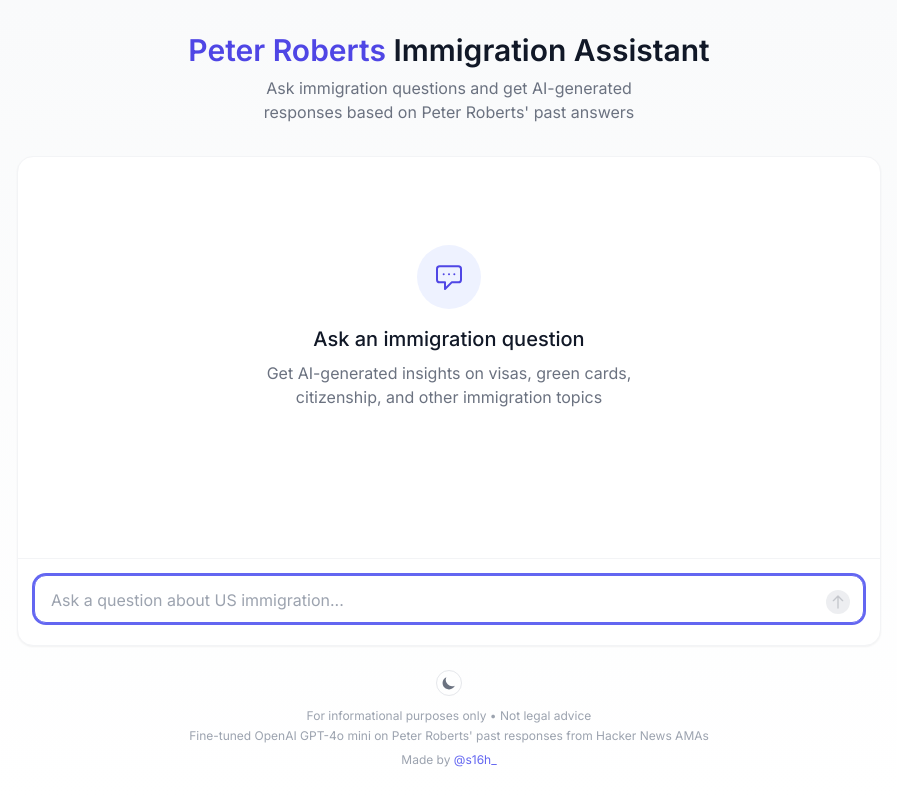
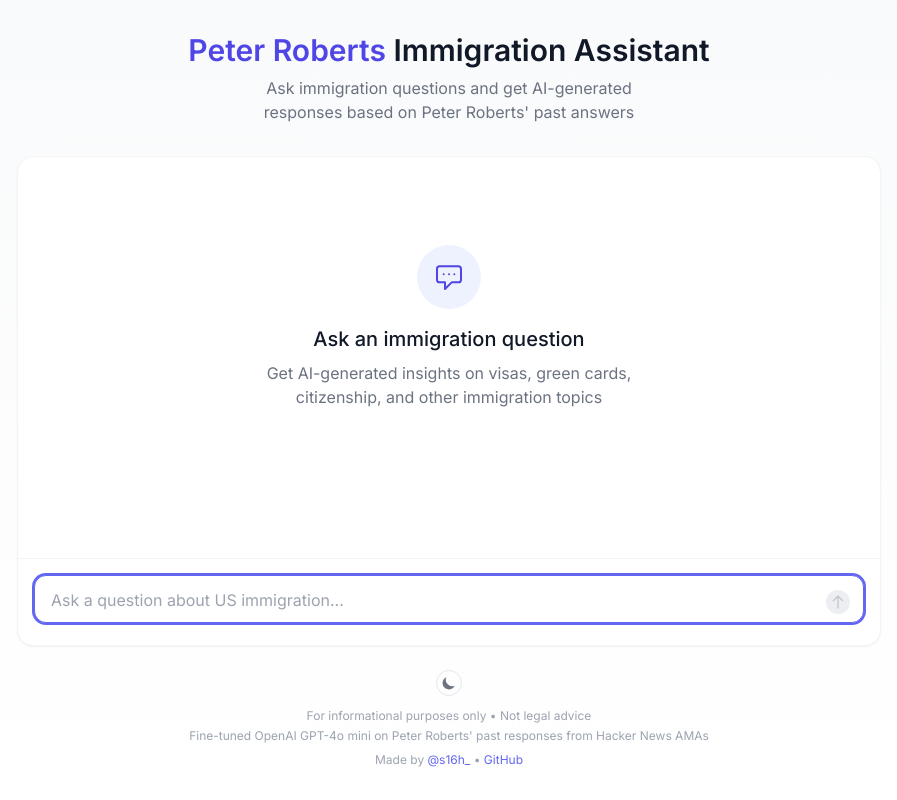
Before and after one commit to s16h/proberts, a Next.js app: page / in a window 1280 px wide. Shown: the whole page, without its empty margins (191-1088 px from the left). Built offline with nearby package versions, Linux system fonts and the light colour scheme.

Commit message:
Add GitHub URL

```diff
--- a/src/pages/index.tsx
+++ b/src/pages/index.tsx
@@ -230,6 +230,8 @@
             </p>
             <p className="mt-2 text-xs">
               Made by <a href="https://x.com/s16h_" target="_blank" rel="noopener noreferrer" className="text-indigo-500 hover:text-indigo-600 dark:text-indigo-400 dark:hover:text-indigo-300 transition-colors">@s16h_</a>
+              {' • '}
+              <a href="https://github.com/s16h/proberts" target="_blank" rel="noopener noreferrer" className="text-indigo-500 hover:text-indigo-600 dark:text-indigo-400 dark:hover:text-indigo-300 transition-colors">GitHub</a>
             </p>
           </div>
         </footer>
```
